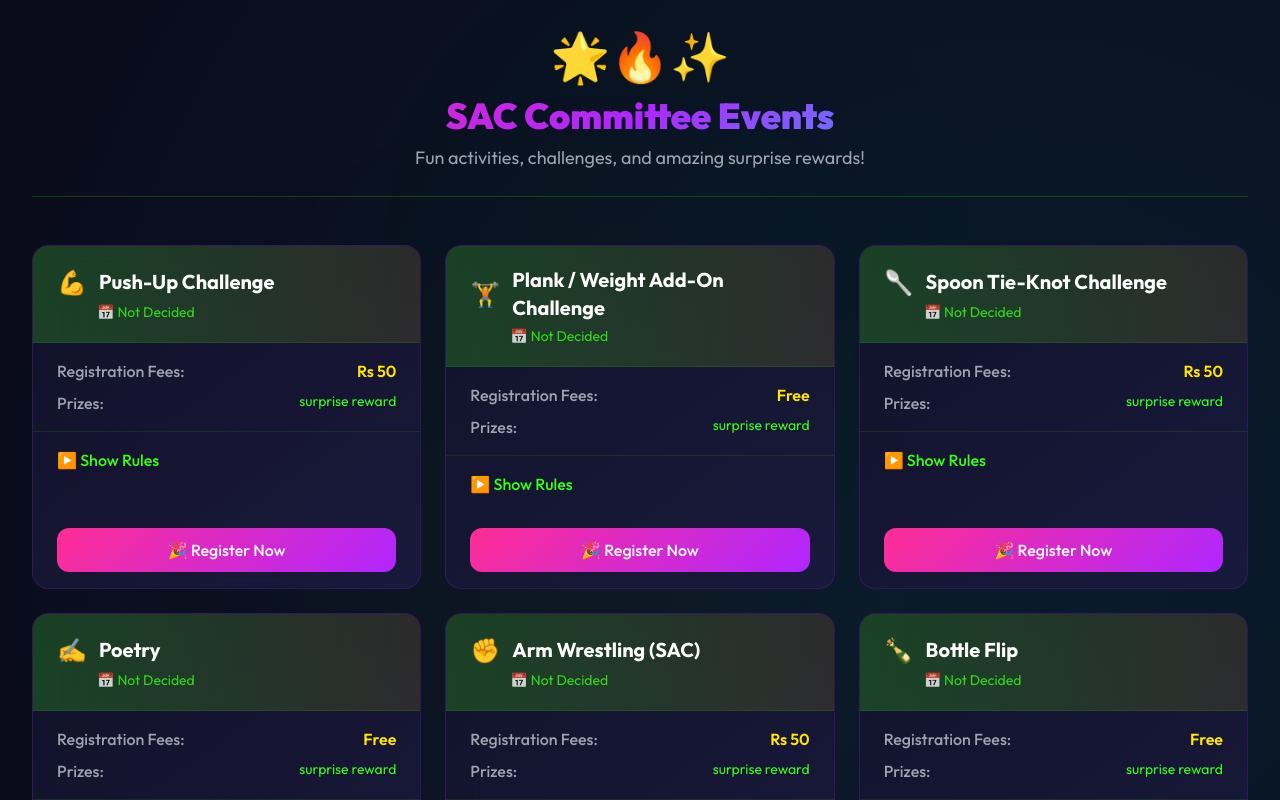
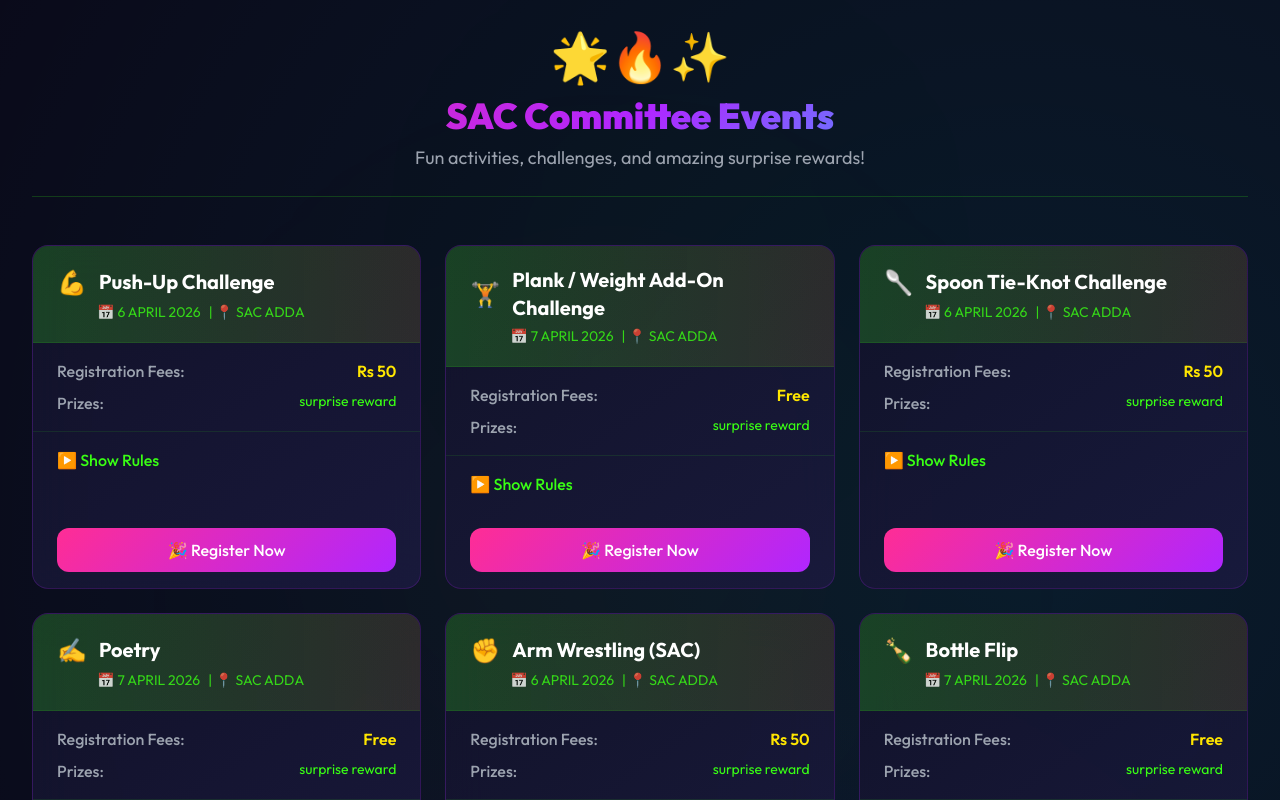
Before and after one commit to Jaishankar7655/TYF2K25, a React (Vite) app: page /sac in a window 1280 px wide. Shown: the top 800 px of the page. Built offline with nearby package versions, Linux system fonts and the light colour scheme.

Commit message:
changes the pdf

```diff
--- a/src/Components/Culture.jsx
+++ b/src/Components/Culture.jsx
@@ -1,5 +1,9 @@
 import React, { useState } from 'react';
 import { useNavigate } from "react-router-dom";
+
+// Global registration deadline
+const GLOBAL_REG_DEADLINE = "2026-04-08T23:59:00+05:30";
+const isRegClosed = () => new Date() > new Date(GLOBAL_REG_DEADLINE);
 
 function Culture() {
   const [openEventId, setOpenEventId] = useState(null);
@@ -7,13 +11,13 @@ function Culture() {
   const culturalEvents = [
     { id: 1, name: "DANCE (SOLO-DUO-GROUP)", rules: ["PERFORMED UNDER 5 MIN."], date: "7 APRIL, 11:00 AM", venue: "PHARMACY SEMINAR HALL", fees: "SOLO: 100, DUO: 200, GROUP: 250", prizes: "TROPHY FOR WINNERS", emoji: "💃" },
     { id: 2, name: "SINGING (SOLO-DUO)", rules: ["TIME DURATION WILL BE UNDER 5 MIN."], date: "7 APRIL, 11:00 AM", venue: "PHARMACY SEMINAR HALL", fees: "SOLO: 50, DUO: 100", prizes: "TROPHY FOR WINNERS", emoji: "🎵" },
-    { id: 3, name: "ACTING ANTICS (SKIT)", rules: ["THEME:- SOCIAL AWARENESS.", "TIME LIMIT WILL BE 10 MIN."], date: "6 APRIL, 2:00 PM", venue: "SAC ADDA", fees: "Rs 250 (Per team)", prizes: "TROPHY FOR WINNING GROUP", emoji: "🎭" },
-    { id: 4, name: "COPY PASTE (MIMICRY)", rules: ["NO OFFENSIVE CONTENT."], date: "6 APRIL, 2:00 PM", venue: "SAC ADDA", fees: "Rs 50", prizes: "TROPHY FOR WINNER", emoji: "🗣️" },
-    { id: 5, name: "COLORFUL CANVAS (RANGOLI)", rules: ["RANGOLI COLOURS ONLY.", "TIME LIMIT WILL BE 1 HRS."], date: "6 APRIL, 11:00 AM", venue: "PHARMACY OPEN AREA", fees: "Rs 50", prizes: "TROPHY FOR WINNER AND RUNNERUP", emoji: "🎨" },
-    { id: 6, name: "HENNA HARMONY (MEHENDI)", rules: ["BRING YOUR OWN CONE."], date: "6 APRIL, 11:00 AM", venue: "PHARMACY OPEN AREA", fees: "Rs 50", prizes: "TROPHY FOR WINNER AND RUNNERUP", emoji: "🖌️" },
-    { id: 7, name: "OPEN MIC", rules: ["ANY TALENT UNDER 5 MIN."], date: "6 APRIL, 2:00 PM", venue: "SAC ADDA", fees: "Rs 50", prizes: "TROPHY FOR WINNER", emoji: "🎤" },
-    { id: 8, name: "WALK & WOW (RAMP WALK)", rules: ["PROPER DRESS REGULATION."], date: "7 APRIL, 11:00 AM & 9 APRIL, 5:00 PM", venue: "PHARMACY SEMINAR HALL MAIN STAGE", fees: "Rs 200", prizes: "TROPHY FOR WINNERS", emoji: "🚶" },
-    { id: 9, name: "DANCE BATTLE", rules: ["IMPROMPTU DANCE."], date: "6 APRIL, 5:00 PM", venue: "SAC ADDA", fees: "Rs 100 (Per member)", prizes: "TROPHY FOR BATTLE WINNER", emoji: "🔥" },
+    { id: 3, name: "ACTING ANTICS (SKIT)", rules: ["THEME:- SOCIAL AWARENESS.", "TIME LIMIT WILL BE 10 MIN."], date: "6 APRIL, 3:00 PM", venue: "SAC ADDA", fees: "Rs 250 (Per team)", prizes: "TROPHY FOR WINNING GROUP", emoji: "🎭" },
+    { id: 4, name: "COPY PASTE (MIMICRY)", rules: ["NO OFFENSIVE CONTENT."], date: "6 APRIL, 3:00 PM", venue: "MAIN STAGE", fees: "Rs 50", prizes: "TROPHY FOR WINNER", emoji: "🗣️" },
+    { id: 5, name: "COLORFUL CANVAS (RANGOLI)", rules: ["RANGOLI COLOURS ONLY.", "TIME LIMIT WILL BE 1 HRS."], date: "6 APRIL, 11:00 AM", venue: "TIP BUILDING", fees: "Rs 50", prizes: "TROPHY FOR WINNER AND RUNNERUP", emoji: "🎨" },
+    { id: 6, name: "HENNA HARMONY (MEHENDI)", rules: ["BRING YOUR OWN CONE."], date: "6 APRIL, 11:00 AM", venue: "TIP BUILDING", fees: "Rs 50", prizes: "TROPHY FOR WINNER AND RUNNERUP", emoji: "🖌️" },
+    { id: 7, name: "OPEN MIC", rules: ["ANY TALENT UNDER 5 MIN."], date: "6 APRIL, 3:00 PM", venue: "SAC ADDA", fees: "Rs 50", prizes: "TROPHY FOR WINNER", emoji: "🎤" },
+    { id: 8, name: "WALK & WOW (RAMP WALK)", rules: ["PROPER DRESS REGULATION."], date: "7 APRIL, 11:00 AM & 8 APRIL, 5:00 PM", venue: "PHARMACY SEMINAR HALL, MAIN STAGE", fees: "Rs 200", prizes: "TROPHY FOR WINNERS", emoji: "🚶" },
+    { id: 9, name: "DANCE BATTLE", rules: ["IMPROMPTU DANCE."], date: "6 APRIL, 2:00 PM", venue: "SAC ADDA", fees: "Rs 100 (Per member)", prizes: "TROPHY FOR BATTLE WINNER", emoji: "🔥" },
   ];
 
   const handleToggleRules = (id) => {
@@ -23,6 +27,8 @@ function Culture() {
   const handleRegister = () => {
     navigate("/register");
   };
+
+  const regClosed = isRegClosed();
 
   return (
     <div className="min-h-screen bg-dark-bg party-bg">
@@ -98,12 +104,21 @@ function Culture() {
 
               {/* Register Button */}
               <div className="px-6 py-4 mt-auto">
+                {regClosed ? (
+                  <button
+                    disabled
+                    className="w-full py-2.5 px-4 rounded-xl font-medium bg-gray-700/50 text-gray-500 cursor-not-allowed border border-gray-600/30"
+                  >
+                    <span>🚫 Registration Closed</span>
+                  </button>
+                ) : (
                   <button
                     onClick={handleRegister}
                     className="btn-party w-full py-2.5 px-4 rounded-xl font-medium"
                   >
                     <span>🎉 Register Now</span>
                   </button>
+                )}
               </div>
             </div>
           ))}
@@ -118,12 +133,21 @@ function Culture() {
           <div className="text-4xl mb-4">🎵🪩🎵</div>
           <h2 className="text-2xl font-bold text-white mb-2">Ready to Showcase Your Cultural Talent?</h2>
           <p className="text-gray-400 mb-6">Register now to participate in these exciting cultural events!</p>
+          {regClosed ? (
+            <button
+              disabled
+              className="py-3 px-8 rounded-xl font-medium bg-gray-700/50 text-gray-500 cursor-not-allowed border border-gray-600/30"
+            >
+              <span>🚫 Registration Closed</span>
+            </button>
+          ) : (
             <button
               onClick={handleRegister}
               className="btn-party py-3 px-8 rounded-xl font-medium"
             >
               <span>🎉 Register for Events</span>
             </button>
+          )}
         </div>
       </div>
     </div>
--- a/src/Components/RegistrationForm.jsx
+++ b/src/Components/RegistrationForm.jsx
@@ -2,6 +2,9 @@ import React, { useState } from "react";
 import { useForm } from "react-hook-form";
 import { User, Mail, Phone, School, Tag, Loader2, AlertTriangle } from "lucide-react";
 import { useNavigate } from "react-router-dom";
+
+// Global registration deadline — after this, the entire registration form is closed
+const GLOBAL_REG_DEADLINE = "2026-04-08T23:59:00+05:30";
 
 // Categories data — all registrations open
 const categories = [
@@ -28,13 +31,13 @@ const categories = [
         ],
         closingDate: "2026-04-07T11:00:00+05:30", closingDateStr: "7 APRIL, 11:00 AM"
       },
-      { name: "Acting Antics (Skit)", price: 250, closingDate: "2026-04-06T14:00:00+05:30", closingDateStr: "6 APRIL, 2:00 PM" },
-      { name: "Copy Paste (Mimicry)", price: 50, closingDate: "2026-04-06T14:00:00+05:30", closingDateStr: "6 APRIL, 2:00 PM" },
+      { name: "Acting Antics (Skit)", price: 250, closingDate: "2026-04-06T15:00:00+05:30", closingDateStr: "6 APRIL, 3:00 PM" },
+      { name: "Copy Paste (Mimicry)", price: 50, closingDate: "2026-04-06T15:00:00+05:30", closingDateStr: "6 APRIL, 3:00 PM" },
       { name: "Colorful Canvas (Rangoli)", price: 50, closingDate: "2026-04-06T11:00:00+05:30", closingDateStr: "6 APRIL, 11:00 AM" },
       { name: "Henna Harmony (Mehendi)", price: 50, closingDate: "2026-04-06T11:00:00+05:30", closingDateStr: "6 APRIL, 11:00 AM" },
-      { name: "Open Mic", price: 50, closingDate: "2026-04-06T14:00:00+05:30", closingDateStr: "6 APRIL, 2:00 PM" },
+      { name: "Open Mic", price: 50, closingDate: "2026-04-06T15:00:00+05:30", closingDateStr: "6 APRIL, 3:00 PM" },
       { name: "Walk & Wow (Ramp Walk)", price: 200, closingDate: "2026-04-07T11:00:00+05:30", closingDateStr: "7 APRIL, 11:00 AM" },
-      { name: "Dance Battle", price: 100, closingDate: "2026-04-06T17:00:00+05:30", closingDateStr: "6 APRIL, 5:00 PM" },
+      { name: "Dance Battle", price: 100, closingDate: "2026-04-06T14:00:00+05:30", closingDateStr: "6 APRIL, 2:00 PM" },
     ],
   },
   {
@@ -59,10 +62,10 @@ const categories = [
       { name: "Coding Contest", price: 100, closingDate: "2026-04-07T10:30:00+05:30", closingDateStr: "7 APRIL, 10:30 AM" },
       { name: "Debugging Contest", price: 100, closingDate: "2026-04-07T14:00:00+05:30", closingDateStr: "7 APRIL, 2:00 PM" },
       { name: "Poster-Paper Presentation", price: 150, closingDate: "2026-04-06T10:30:00+05:30", closingDateStr: "6 APRIL, 10:30 AM" },
-      { name: "Treasure Hunt", price: 200, closingDate: "2026-04-06T11:30:00+05:30", closingDateStr: "6 APRIL, 11:30 AM" },
+      { name: "Treasure Hunt", price: 200, closingDate: "2026-04-07T11:30:00+05:30", closingDateStr: "7 APRIL, 11:30 AM" },
       { name: "LAN Gaming", price: 350, closingDate: "2026-04-06T10:30:00+05:30", closingDateStr: "6 APRIL, 10:30 AM" },
       { name: "Cyber Security", price: 200, closingDate: "2026-04-07T12:30:00+05:30", closingDateStr: "7 APRIL, 12:30 PM" },
-      { name: "Tech Talk", price: 0, closingDate: "2026-04-06T22:30:00+05:30", closingDateStr: "6 APRIL, 10:30 PM" },
+      { name: "Tech Talk", price: 0, closingDate: "2026-04-06T10:30:00+05:30", closingDateStr: "6 APRIL, 10:30 AM" },
       { name: "Pharma Quiz", price: 100, closingDate: "2026-04-07T13:00:00+05:30", closingDateStr: "7 APRIL, 1:00 PM" },
       { name: "Cure Creation", price: 100, closingDate: "2026-04-06T11:00:00+05:30", closingDateStr: "6 APRIL, 11:00 AM" },
     ],
@@ -89,27 +92,28 @@ const categories = [
     title: "SAC Committee",
     icon: "🌟",
     events: [
-      { name: "Push-Up Challenge", price: 50 },
-      { name: "Plank / Weight Add-On Challenge", price: 0 },
-      { name: "Spoon Tie-Knot Challenge", price: 50 },
-      { name: "Poetry", price: 0 },
-      { name: "Arm Wrestling (SAC)", price: 50 },
-      { name: "Bottle Flip", price: 0 },
-      { name: "Thug of War (Per Team, Max 10)", price: 300 },
-      { name: "Teacher's Ramp Walk", price: 0 },
-      { name: "Blind Fold Challenge", price: 0 },
-      { name: "Dance-Freeze Challenge", price: 0 },
-      { name: "Paper Folding Dance", price: 0 },
-      { name: "Truba Roadies", price: 100 },
-      { name: "Cup Pyramid", price: 0 },
-      { name: "Sign - Walk Game", price: 50 },
-      { name: "Cricket Circle Game", price: 100 },
-      { name: "Dare to Drink", price: 50 },
+      { name: "Push-Up Challenge", price: 50, closingDate: "2026-04-06T23:59:00+05:30", closingDateStr: "6 APRIL 2026" },
+      { name: "Plank / Weight Add-On Challenge", price: 0, closingDate: "2026-04-07T23:59:00+05:30", closingDateStr: "7 APRIL 2026" },
+      { name: "Spoon Tie-Knot Challenge", price: 50, closingDate: "2026-04-06T23:59:00+05:30", closingDateStr: "6 APRIL 2026" },
+      { name: "Poetry", price: 0, closingDate: "2026-04-07T23:59:00+05:30", closingDateStr: "7 APRIL 2026" },
+      { name: "Arm Wrestling (SAC)", price: 50, closingDate: "2026-04-06T23:59:00+05:30", closingDateStr: "6 APRIL 2026" },
+      { name: "Bottle Flip", price: 0, closingDate: "2026-04-07T23:59:00+05:30", closingDateStr: "7 APRIL 2026" },
+      { name: "Thug of War (Per Team, Max 10)", price: 300, closingDate: "2026-04-07T23:59:00+05:30", closingDateStr: "7 APRIL 2026" },
+      { name: "Teacher's Ramp Walk", price: 0, closingDate: "2026-04-07T23:59:00+05:30", closingDateStr: "7 APRIL 2026" },
+      { name: "Blind Fold Challenge", price: 0, closingDate: "2026-04-06T23:59:00+05:30", closingDateStr: "6 APRIL 2026" },
+      { name: "Dance-Freeze Challenge", price: 0, closingDate: "2026-04-07T23:59:00+05:30", closingDateStr: "7 APRIL 2026" },
+      { name: "Paper Folding Dance", price: 0, closingDate: "2026-04-07T23:59:00+05:30", closingDateStr: "7 APRIL 2026" },
+      { name: "Truba Roadies", price: 100, closingDate: "2026-04-07T23:59:00+05:30", closingDateStr: "7 APRIL 2026" },
+      { name: "Cup Pyramid", price: 0, closingDate: "2026-04-06T23:59:00+05:30", closingDateStr: "6 APRIL 2026" },
+      { name: "Sign - Walk Game", price: 50, closingDate: "2026-04-07T23:59:00+05:30", closingDateStr: "7 APRIL 2026" },
+      { name: "Cricket Circle Game", price: 100, closingDate: "2026-04-07T23:59:00+05:30", closingDateStr: "7 APRIL 2026" },
+      { name: "Dare to Drink", price: 50, closingDate: "2026-04-06T23:59:00+05:30", closingDateStr: "6 APRIL 2026" },
     ],
   },
 ];
 
-
+// Check if global registration is closed
+const isGlobalRegistrationClosed = () => new Date() > new Date(GLOBAL_REG_DEADLINE);
 
 const RegistrationForm = () => {
   const navigate = useNavigate();
@@ -139,7 +143,37 @@ const RegistrationForm = () => {
     },
   });
 
-
+  // If global registration is closed, show closed message
+  if (isGlobalRegistrationClosed()) {
+    return (
+      <div className="min-h-screen bg-dark-bg party-bg py-12 px-4 relative overflow-hidden flex items-center justify-center">
+        <div className="fixed inset-0 pointer-events-none z-0">
+          <div className="absolute top-0 left-1/4 w-[500px] h-[500px] rounded-full bg-neon-pink/5 blur-[150px] animate-disco-pulse"></div>
+          <div className="absolute bottom-0 right-1/4 w-[500px] h-[500px] rounded-full bg-neon-purple/5 blur-[150px] animate-disco-pulse" style={{ animationDelay: '1s' }}></div>
+        </div>
+        <div className="max-w-lg mx-auto relative z-10 text-center">
+          <div className="party-card rounded-3xl p-10">
+            <div className="text-6xl mb-6">🚫</div>
+            <h2 className="text-4xl font-black text-red-400 mb-4">
+              Registration Closed
+            </h2>
+            <p className="text-gray-400 text-lg mb-6">
+              The registration deadline for <span className="text-neon-cyan font-bold">Truba Fest 2026</span> has passed. All registrations are now closed.
+            </p>
+            <p className="text-gray-500 text-sm mb-8">
+              If you have already registered, please check your email for confirmation details.
+            </p>
+            <button
+              onClick={() => navigate("/")}
+              className="btn-party inline-flex items-center justify-center font-bold py-3 px-8 rounded-xl"
+            >
+              <span>🏠 Back to Home</span>
+            </button>
+          </div>
+        </div>
+      </div>
+    );
+  }
 
   const calculateTotal = () => {
     let total = 0;
--- a/src/Components/Sac.jsx
+++ b/src/Components/Sac.jsx
@@ -1,26 +1,30 @@
 import React, { useState } from 'react';
 import { useNavigate } from "react-router-dom";
+
+// Global registration deadline
+const GLOBAL_REG_DEADLINE = "2026-04-08T23:59:00+05:30";
+const isRegClosed = () => new Date() > new Date(GLOBAL_REG_DEADLINE);
 
 function Sac() {
   const [openEventId, setOpenEventId] = useState(null);
   const navigate = useNavigate();
   const sacEvents = [
-      { id: 1, name: "Push-Up Challenge", rules: ["Standard rules apply."], date: "Not Decided", fees: "Rs 50", prizes: "Surprise Reward", emoji: "💪" },
-      { id: 2, name: "Plank / Weight Add-On Challenge", rules: ["Standard rules apply."], date: "Not Decided", fees: "Free", prizes: "Surprise Reward", emoji: "🏋️" },
-      { id: 3, name: "Spoon Tie-Knot Challenge", rules: ["Perform the challenge in given time."], date: "Not Decided", fees: "Rs 50", prizes: "Surprise Reward", emoji: "🥄" },
-      { id: 4, name: "Poetry", rules: ["Any topic."], date: "Not Decided", fees: "Free", prizes: "Surprise Reward", emoji: "✍️" },
-      { id: 5, name: "Arm Wrestling (SAC)", rules: ["Standard rules apply."], date: "Not Decided", fees: "Rs 50", prizes: "Surprise Reward", emoji: "✊" },
-      { id: 6, name: "Bottle Flip", rules: ["Maximum consecutive flips win."], date: "Not Decided", fees: "Free", prizes: "Surprise Reward", emoji: "🍾" },
-      { id: 7, name: "Thug of War (Per Team)", rules: ["Max 10 per team."], date: "Not Decided", fees: "Rs 300", prizes: "Surprise Reward", emoji: "🪢" },
-      { id: 8, name: "Teacher's Ramp Walk", rules: ["Exclusive for teachers."], date: "Not Decided", fees: "Free", prizes: "Surprise Reward", emoji: "🧑‍🏫" },
-      { id: 9, name: "Blind Fold Challenge", rules: ["Follow the guided route."], date: "Not Decided", fees: "Free", prizes: "Surprise Reward", emoji: "🙈" },
-      { id: 10, name: "Dance-Freeze Challenge", rules: ["Freeze when music stops."], date: "Not Decided", fees: "Free", prizes: "Surprise Reward", emoji: "🧊" },
-      { id: 11, name: "Paper Folding Dance", rules: ["Dance and stay on the paper."], date: "Not Decided", fees: "Free", prizes: "Surprise Reward", emoji: "📰" },
-      { id: 12, name: "Truba Roadies", rules: ["Task based event."], date: "Not Decided", fees: "100", prizes: "Surprise Reward", emoji: "🏍️" },
-      { id: 13, name: "Cup Pyramid", rules: ["Fastest to build wins."], date: "Not Decided", fees: "Free", prizes: "Surprise Reward", emoji: "🥤" },
-      { id: 14, name: "Sign - Walk Game", rules: ["Follow the instructions."], date: "Not Decided", fees: "Rs 50", prizes: "Surprise Reward", emoji: "🚶‍♂️" },
-      { id: 15, name: "Cricket Circle Game", rules: ["Hit boundaries."], date: "Not Decided", fees: "Rs 100", prizes: "Surprise Reward", emoji: "🏏" },
-      { id: 16, name: "Dare to Drink", rules: ["Mystery drink challenge."], date: "Not Decided", fees: "Rs 50", prizes: "Surprise Reward", emoji: "🍹" },
+      { id: 1, name: "Push-Up Challenge", rules: ["Standard rules apply."], date: "6 APRIL 2026", venue: "SAC ADDA", fees: "Rs 50", prizes: "Surprise Reward", emoji: "💪" },
+      { id: 2, name: "Plank / Weight Add-On Challenge", rules: ["Standard rules apply."], date: "7 APRIL 2026", venue: "SAC ADDA", fees: "Free", prizes: "Surprise Reward", emoji: "🏋️" },
+      { id: 3, name: "Spoon Tie-Knot Challenge", rules: ["Perform the challenge in given time."], date: "6 APRIL 2026", venue: "SAC ADDA", fees: "Rs 50", prizes: "Surprise Reward", emoji: "🥄" },
+      { id: 4, name: "Poetry", rules: ["Any topic."], date: "7 APRIL 2026", venue: "SAC ADDA", fees: "Free", prizes: "Surprise Reward", emoji: "✍️" },
+      { id: 5, name: "Arm Wrestling (SAC)", rules: ["Standard rules apply."], date: "6 APRIL 2026", venue: "SAC ADDA", fees: "Rs 50", prizes: "Surprise Reward", emoji: "✊" },
+      { id: 6, name: "Bottle Flip", rules: ["Maximum consecutive flips win."], date: "7 APRIL 2026", venue: "SAC ADDA", fees: "Free", prizes: "Surprise Reward", emoji: "🍾" },
+      { id: 7, name: "Thug of War (Per Team)", rules: ["Max 10 per team."], date: "7 APRIL 2026", venue: "SAC ADDA", fees: "Rs 300", prizes: "Surprise Reward", emoji: "🪢" },
+      { id: 8, name: "Teacher's Ramp Walk", rules: ["Exclusive for teachers."], date: "7 APRIL 2026", venue: "SAC ADDA", fees: "Free", prizes: "Surprise Reward", emoji: "🧑‍🏫" },
+      { id: 9, name: "Blind Fold Challenge", rules: ["Follow the guided route."], date: "6 APRIL 2026", venue: "SAC ADDA", fees: "Free", prizes: "Surprise Reward", emoji: "🙈" },
+      { id: 10, name: "Dance-Freeze Challenge", rules: ["Freeze when music stops."], date: "7 APRIL 2026", venue: "SAC ADDA", fees: "Free", prizes: "Surprise Reward", emoji: "🧊" },
+      { id: 11, name: "Paper Folding Dance", rules: ["Dance and stay on the paper."], date: "7 APRIL 2026", venue: "SAC ADDA", fees: "Free", prizes: "Surprise Reward", emoji: "📰" },
+      { id: 12, name: "Truba Roadies", rules: ["Task based event."], date: "7 APRIL 2026", venue: "SAC ADDA", fees: "100", prizes: "Surprise Reward", emoji: "🏍️" },
+      { id: 13, name: "Cup Pyramid", rules: ["Fastest to build wins."], date: "6 APRIL 2026", venue: "SAC ADDA", fees: "Free", prizes: "Surprise Reward", emoji: "🥤" },
+      { id: 14, name: "Sign - Walk Game", rules: ["Follow the instructions."], date: "7 APRIL 2026", venue: "SAC ADDA", fees: "Rs 50", prizes: "Surprise Reward", emoji: "🚶‍♂️" },
+      { id: 15, name: "Cricket Circle Game", rules: ["Hit boundaries."], date: "7 APRIL 2026", venue: "SAC ADDA", fees: "Rs 100", prizes: "Surprise Reward", emoji: "🏏" },
+      { id: 16, name: "Dare to Drink", rules: ["Mystery drink challenge."], date: "6 APRIL 2026", venue: "SAC ADDA", fees: "Rs 50", prizes: "Surprise Reward", emoji: "🍹" },
   ];
 
   const handleToggleRules = (id) => {
@@ -30,6 +34,8 @@ function Sac() {
   const handleRegister = () => {
     navigate("/register");
   };
+
+  const regClosed = isRegClosed();
 
   return (
     <div className="min-h-screen bg-dark-bg party-bg">
@@ -62,8 +68,9 @@ function Sac() {
                   <span className="text-2xl">{event.emoji}</span>
                   <h2 className="text-xl font-bold text-white">{event.name}</h2>
                 </div>
-                <div className="text-sm text-neon-green/80 flex items-center ml-10">
-                  📅 {event.date}
+                <div className="text-sm text-neon-green/80 flex flex-wrap items-center ml-10 gap-x-2">
+                  <span>📅 {event.date}</span>
+                  {event.venue && <span>| 📍 {event.venue}</span>}
                 </div>
               </div>
 
@@ -104,12 +111,21 @@ function Sac() {
 
               {/* Register Button */}
               <div className="px-6 py-4 mt-auto">
+                {regClosed ? (
+                  <button
+                    disabled
+                    className="w-full py-2.5 px-4 rounded-xl font-medium bg-gray-700/50 text-gray-500 cursor-not-allowed border border-gray-600/30"
+                  >
+                    <span>🚫 Registration Closed</span>
+                  </button>
+                ) : (
                   <button
                     onClick={handleRegister}
                     className="btn-party w-full py-2.5 px-4 rounded-xl font-medium border-neon-green text-neon-green"
                   >
                     <span>🎉 Register Now</span>
                   </button>
+                )}
               </div>
             </div>
           ))}
@@ -120,12 +136,21 @@ function Sac() {
           <div className="text-4xl mb-4">✨🤸🏻✨</div>
           <h2 className="text-2xl font-bold text-white mb-2">Ready for Fun?</h2>
           <p className="text-gray-400 mb-6">Register now for SAC committee challenges!</p>
+          {regClosed ? (
+            <button
+              disabled
+              className="py-3 px-8 rounded-xl font-medium bg-gray-700/50 text-gray-500 cursor-not-allowed border border-gray-600/30"
+            >
+              <span>🚫 Registration Closed</span>
+            </button>
+          ) : (
             <button
               onClick={handleRegister}
               className="btn-party py-3 px-8 rounded-xl font-medium"
             >
               <span>🎉 Register for Events</span>
             </button>
+          )}
         </div>
       </div>
     </div>
```
Also changed, not shown: src/Components/Home.jsx (+14 -1 lines), src/Components/Literary.jsx (+26 -2 lines), src/Components/Sport.jsx (+28 -4 lines), src/Components/Technical.jsx (+32 -8 lines), 1 other file (tests, documents, lock files or other folders). Lines whose indentation alone changed are shown as unchanged.
